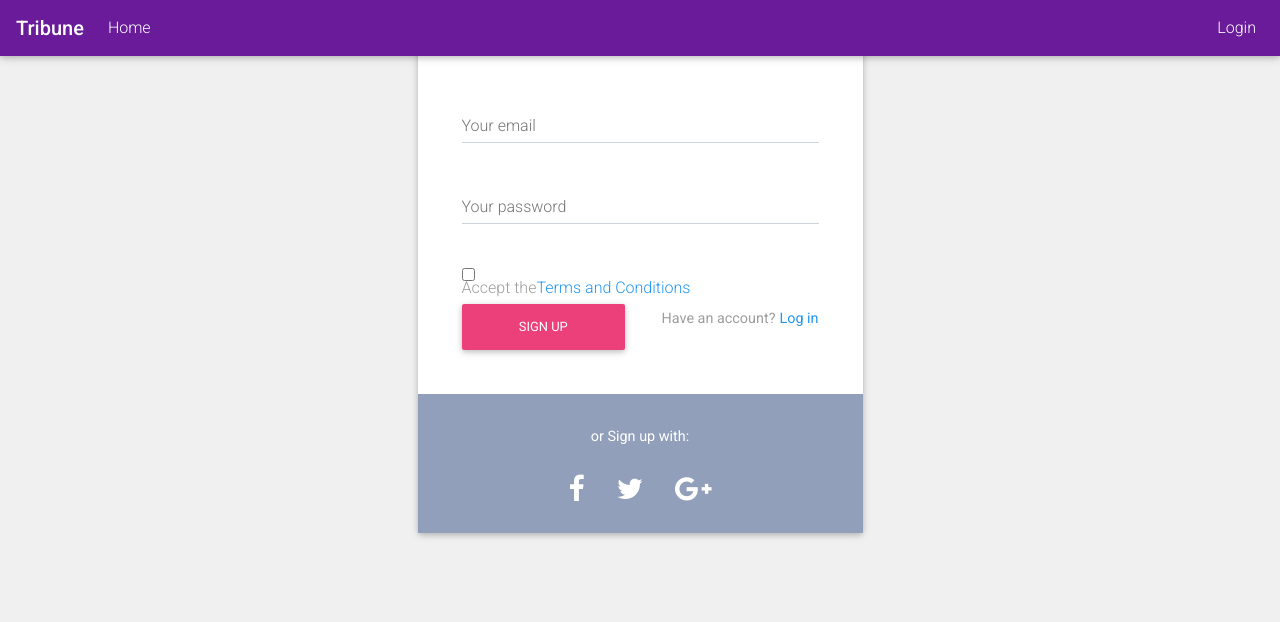
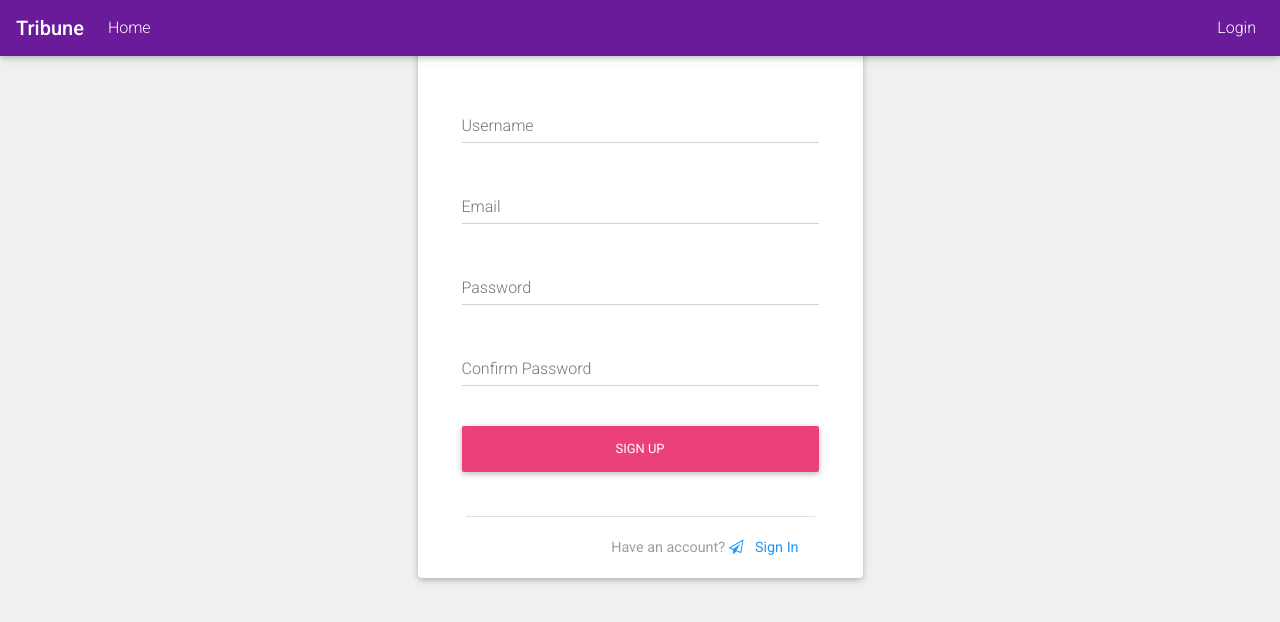
Before and after one commit to DevWaweru/Tribune-rd, a React (Create React App) app: page /register in a window 1280 px wide. Shown: the top 622 px of the page. Built offline with nearby package versions, Linux system fonts and the light colour scheme.

Commit message:
- Add functionality to account registration - Add spinner when loading individual post

```diff
--- a/src/common/layout.jsx
+++ b/src/common/layout.jsx
@@ -1,6 +1,6 @@
 import React, { Fragment } from 'react';
 import { Link } from 'react-router-dom';
-import { MDBCol, Card, CardBody, CardImage, CardTitle, CardText, Button } from 'mdbreact';
+import { MDBCol, Card, CardBody, CardImage, CardTitle, CardText } from 'mdbreact';
 
 const PostsLayout = ({ posts }) => {
     return (
--- a/src/components/myPosts.jsx
+++ b/src/components/myPosts.jsx
@@ -5,26 +5,44 @@ import PostsLayout from '../common/layout';
 
 class MyPosts extends Component {
     state = {
-        posts: []
+        posts: [],
+        isData: true
     }
+
     componentDidMount() {
         setTimeout(() => {
             this.getUserData();
         }, 2000);
     }
+
     getUserData = async () => {
         const { user } = this.props;
+        let isData= true;
         try{
             const { data } = await getApiData(`api/profile/${user.pk}/`);
-            console.log(data);
-            this.setState({ posts: data });
+            if (!data){
+                isData= false;
+            }
+            this.setState({ posts: data, isData });
         } catch (ex){
             console.log(ex);
         }
     }
     render() {
-        const { posts } = this.state;
-
+        const { posts, isData } = this.state;
+        if (!isData){
+            return(
+                <Fragment>
+                    <MDBContainer style={{ marginTop: "5rem" }}>
+                        <MDBRow>
+                            <MDBCol md="12">
+                                <p className="text-center">You have no posts</p>
+                            </MDBCol>
+                        </MDBRow>
+                    </MDBContainer>
+                </Fragment>
+            );
+        }else{
             return (
                 <Fragment>
                     {posts.length === 0 ? <div className="center"><div className="loader small"></div></div> :
@@ -41,5 +59,6 @@ class MyPosts extends Component {
             );
         }
     }
+}
 
 export default MyPosts;
--- a/src/components/navBar.jsx
+++ b/src/components/navBar.jsx
@@ -1,5 +1,5 @@
 import React, { Component } from "react";
-import { Navbar, NavbarBrand, NavbarNav, NavLink, NavItem, NavbarToggler, Collapse, Dropdown, DropdownToggle, DropdownMenu, DropdownItem, Fa } from "mdbreact";
+import { Navbar, NavbarBrand, NavbarNav, NavLink, NavItem, NavbarToggler, Collapse, Dropdown, DropdownToggle, DropdownMenu, Fa } from "mdbreact";
 import { Link } from 'react-router-dom';
 
 
--- a/src/components/registerForm.jsx
+++ b/src/components/registerForm.jsx
@@ -1,8 +1,31 @@
-import React, { Component, Fragment} from "react";
-import { MDBContainer, MDBRow, MDBCol, MDBCard, MDBCardBody, MDBInput, MDBIcon } from 'mdbreact';
+import React, { Component } from "react";
+import { MDBContainer, MDBRow, MDBCol, MDBCard, MDBCardBody, MDBInput, MDBIcon, MDBModalFooter } from 'mdbreact';
+import { Link } from 'react-router-dom';
+import { register } from '../services/authService';
 
 class RegisterForm extends Component {
+    state = {
+        data: []
+    }
 
+    handleSubmit = async (event) => {
+        event.preventDefault();
+        try{
+            const { data } = this.state;
+            await register(data);
+            const { state } = this.props.location;
+            window.location = state ? state.from.pathname : '/';
+        }catch (ex) {
+            console.log(ex);
+        }
+    }
+
+    handleChange = ({currentTarget: input}) => {
+        const data = {...this.state.data};
+        data[input.name]=input.value;
+        console.log(data);
+        this.setState({ data });
+    }
     render() {
         return (
             <MDBContainer>
@@ -15,62 +38,23 @@ class RegisterForm extends Component {
                                         <strong>Sign up</strong>
                                     </h3>
                                 </div>
-                                <MDBInput label="Your email" group type="text" validate />
-                                <MDBInput label="Your password" group type="password" validate />
-                                <div className="md-form pb-3">
-                                    <div className="form-check my-4">
-                                        <input
-                                            className="form-check-input"
-                                            type="checkbox"
-                                            id="defaultCheck12"
-                                        />
-                                        <label htmlFor="defaultCheck12" className="grey-text">
-                                            Accept the
-                <a href="#!" className="blue-text">
-
-                                                Terms and Conditions
-                </a>
-                                        </label>
-                                    </div>
-                                </div>
-                                <MDBRow className="d-flex align-items-center mb-4">
-                                    <MDBCol md="6" className="text-center">
-                                        <button
-                                            type="button"
-                                            className="btn btn-pink btn-block btn-rounded z-depth-1"
-                                        >
-                                            Sign up
-              </button>
-                                    </MDBCol>
-                                    <MDBCol md="6">
-                                        <p className="font-small grey-text d-flex justify-content-end">
-                                            Have an account?
-                <a href="#!" className="blue-text ml-1">
-
-                                                Log in
-                </a>
-                                        </p>
-                                    </MDBCol>
-                                </MDBRow>
+                                <form onSubmit={this.handleSubmit} >
+                                    <MDBInput label="Username" group type="text" name="username" onChange={this.handleChange} validate />
+                                    <MDBInput label="Email" group type="text" name="email" onChange={this.handleChange} validate />
+                                    <MDBInput label="Password" group type="password" name="password1" onChange={this.handleChange} validate />
+                                    <MDBInput label=" Confirm Password" group type="password" name="password2" onChange={this.handleChange} validate />
+                                    <MDBRow className="d-flex align-items-center mb-4">
+                                        <MDBCol md="12" className="text-center">
+                                            <button type="submit" className="btn btn-pink btn-block btn-rounded z-depth-1" > Sign up </button>
+                                        </MDBCol>
+                                    </MDBRow>
+                                </form>
                             </MDBCardBody>
-                            <div className="footer pt-3 mdb-color lighten-3">
-                                <MDBRow className="d-flex justify-content-center">
-                                    <p className="font-small white-text mb-2 pt-3">
-                                        or Sign up with:
-            </p>
-                                </MDBRow>
-                                <MDBRow className="mt-2 mb-3 d-flex justify-content-center">
-                                    <a href="#!" className="fa-lg p-2 m-2 fb-ic">
-                                        <MDBIcon className="fa fa-facebook white-text fa-lg"> </MDBIcon>
-                                    </a>
-                                    <a href="#!" className="fa-lg p-2 m-2 tw-ic">
-                                        <MDBIcon className="fa fa-twitter white-text fa-lg"> </MDBIcon>
-                                    </a>
-                                    <a href="#!" className="fa-lg p-2 m-2 gplus-ic">
-                                        <MDBIcon className="fa fa-google-plus white-text fa-lg"> </MDBIcon>
-                                    </a>
-                                </MDBRow>
-                            </div>
+                            <MDBModalFooter className="mx-5 pt-3 mb-1">
+                                <p className="font-small grey-text d-flex justify-content-end"> Have an account?
+                                    <Link to="/login" className="blue-text ml-1"><MDBIcon icon="paper-plane-o mr-2" /> Sign In </Link>
+                                </p>
+                            </MDBModalFooter>
                         </MDBCard>
                     </MDBCol>
                 </MDBRow>
--- a/src/services/authService.js
+++ b/src/services/authService.js
@@ -3,23 +3,26 @@ import httpService from "./httpService";
 
 const apiLogin = 'rest-auth/login/';
 const apiLogout = 'rest-auth/logout/';
+const apiRegister = 'rest-auth/registration/';
 const apiUpdatePassword = 'rest-auth/password/change/';
 
 export async function login(username, password){
     const res = await httpService.post(apiLogin, { username, password });
-    console.log(res);
+    localStorage.setItem('token', res.data.key);
+}
+
+export async function register(data){
+    const res = await httpService.post(apiRegister, data);
     localStorage.setItem('token', res.data.key);
 }
 
 export async function updatePassword(password1, password2){
     const res = await httpService.post(apiUpdatePassword, { password1, password2 });
-    console.log(res);
 }
 
 export async function logout(){
     localStorage.removeItem('token');
     const res = await httpService.post(apiLogout);
-    console.log(res);
 }
 
 export function getToken(){
```
Also changed, not shown: 2 other files (tests, documents, lock files or other folders). Lines whose indentation alone changed are shown as unchanged.
